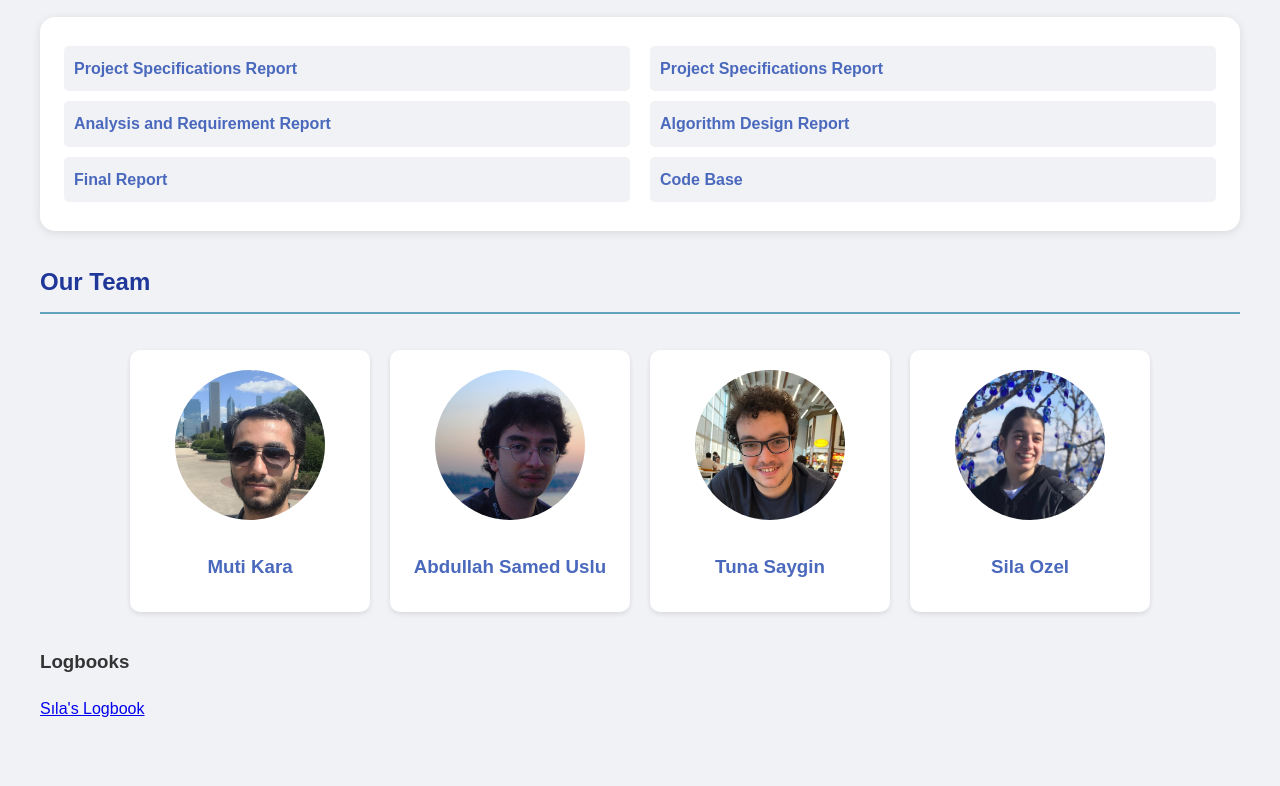
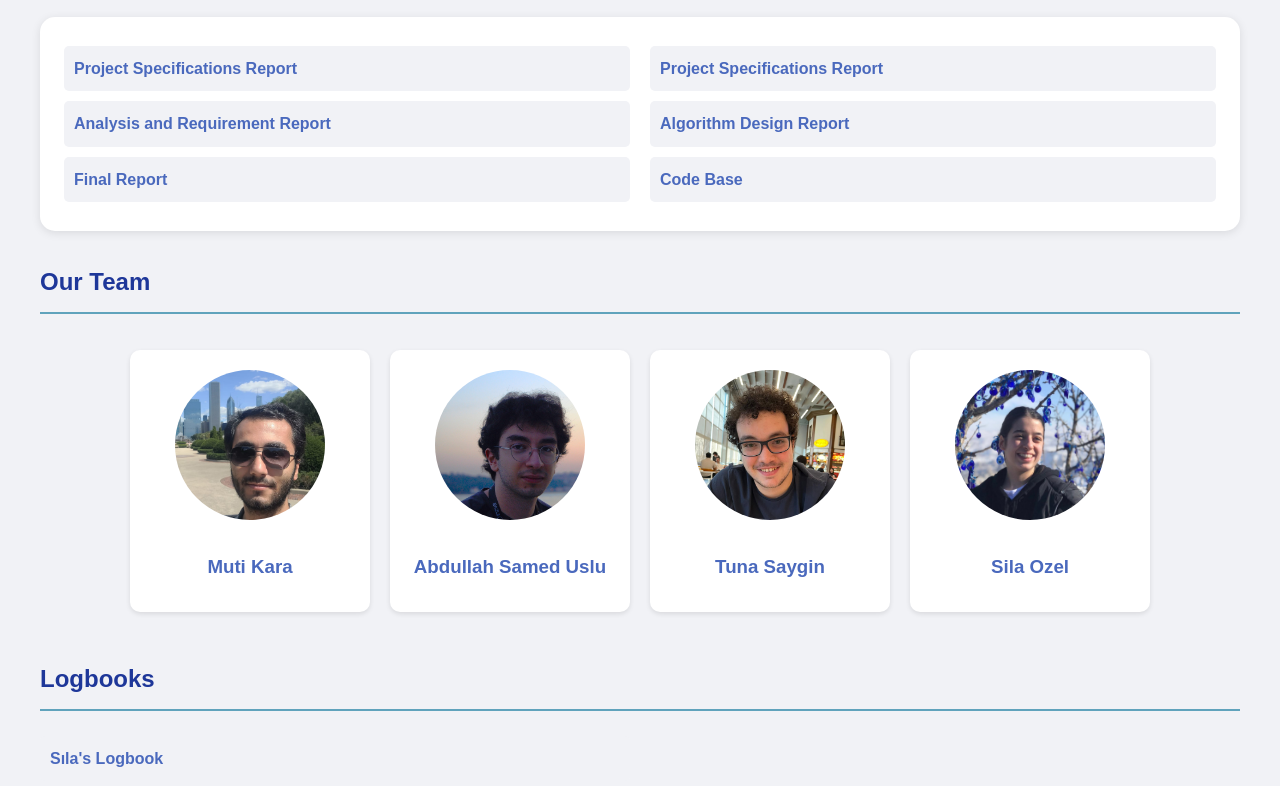
Before and after one commit to Parameter-Project/Parameter-Project.github.io, a plain HTML site: page index.html in a window 1280 px wide. Shown: the part 587-1373 px from the top of the page. Before the commit the page ends 1308 px from the top, so only its background shows below. Drawn offline with Linux system fonts and the light colour scheme.

Commit message:
Update index.html

```diff
--- a/index.html
+++ b/index.html
@@ -204,8 +204,10 @@
             </div>
         </section>
         <section id="logbooks">
-            <h3>Logbooks</h3>
-            <a href="https://docs.google.com/document/d/1OXNl2H4viN27DwV7fXt9qI9wHfuwdpXpaiV6rGsbQJg/edit?usp=sharing">Sıla's Logbook</a>
+            <h2>Logbooks</h2>
+            <ul class="reports-list">
+                <li><a target="_blank" href="https://docs.google.com/document/d/1OXNl2H4viN27DwV7fXt9qI9wHfuwdpXpaiV6rGsbQJg/edit?usp=sharing">Sıla's Logbook</a></li>
+            </ul>
         </section>
     </main>
 </body>
```
